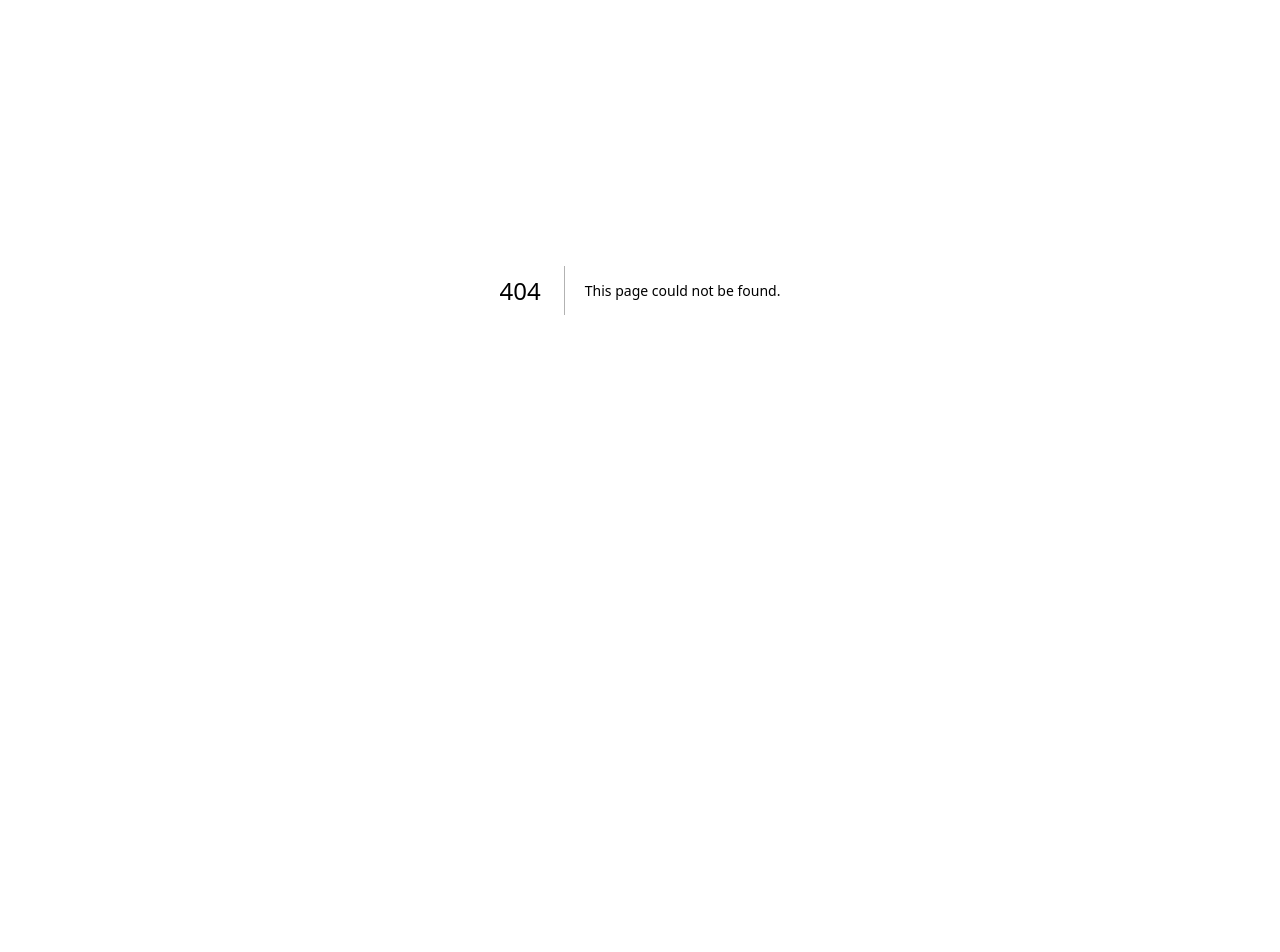
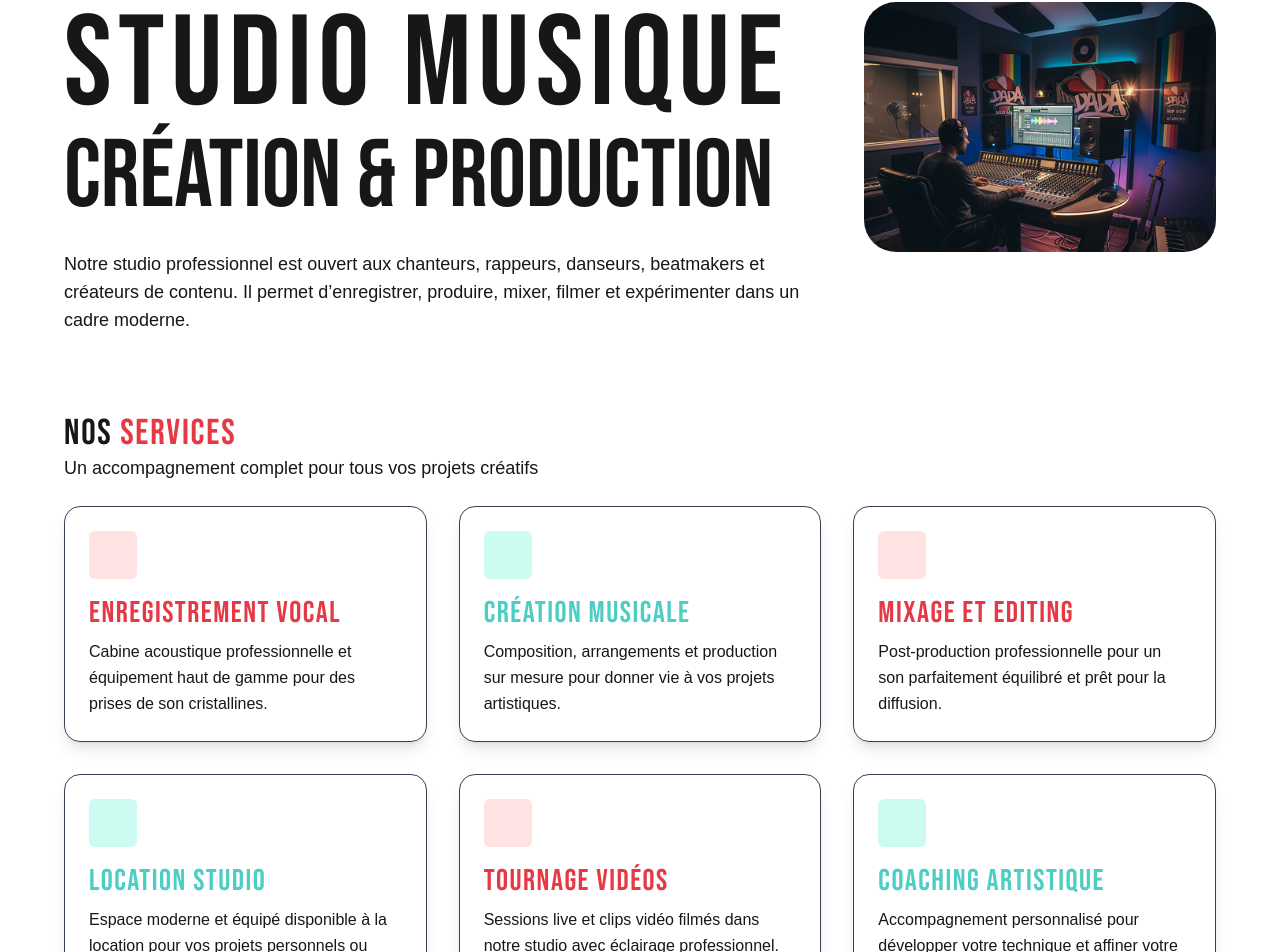
Before and after one commit to Dada-HipHop-Academy/frontend, a Next.js app: page /studio-musique in a window 1280 px wide. Before the commit this address had no page. Shown: the part 110-1062 px from the top of the page. Before the commit the page ends 800 px from the top, so only its background shows below. Built offline with nearby package versions, Linux system fonts and the light colour scheme.

Commit message:
Add <Studio Musique> page

```diff
--- a/app/a-propos/page.tsx
+++ b/app/a-propos/page.tsx
@@ -29,7 +29,7 @@
                             </p>
 
                             <p className="text-gray-700 text-lg leading-relaxed mb-6">
-                                Fondé par <span className="font-semibold">Ghda Belgacem</span>, danseuse,
+                                Fondé par <span className="font-semibold">Ghada Belgacem</span>, danseuse,
                                 coach et créatrice de contenus, notre espace met en avant les
                                 valeurs de la culture urbaine : énergie, créativité, liberté et
                                 dépassement.
--- /dev/null
+++ b/app/studio-musique/page.tsx
@@ -0,0 +1,118 @@
+export default function SutdioMusique() {
+    const services = [
+        {
+            title: "ENREGISTREMENT VOCAL",
+            description:
+                "Cabine acoustique professionnelle et équipement haut de gamme pour des prises de son cristallines.",
+            color: "bg-red-100",
+            textColor: "text-[#E63946]",
+        },
+        {
+            title: "CRÉATION MUSICALE",
+            description:
+                "Composition, arrangements et production sur mesure pour donner vie à vos projets artistiques.",
+            color: "bg-teal-100",
+            textColor: "text-[#4ECDC4]",
+        },
+        {
+            title: "MIXAGE ET EDITING",
+            description:
+                "Post-production professionnelle pour un son parfaitement équilibré et prêt pour la diffusion.",
+            color: "bg-red-100",
+            textColor: "text-[#E63946]",
+        },
+        {
+            title: "LOCATION STUDIO",
+            description:
+                "Espace moderne et équipé disponible à la location pour vos projets personnels ou professionnels.",
+            color: "bg-teal-100",
+            textColor: "text-[#4ECDC4]",
+        },
+        {
+            title: "TOURNAGE VIDÉOS",
+            description:
+                "Sessions live et clips vidéo filmés dans notre studio avec éclairage professionnel.",
+            color: "bg-red-100",
+            textColor: "text-[#E63946]",
+        },
+        {
+            title: "COACHING ARTISTIQUE",
+            description:
+                "Accompagnement personnalisé pour développer votre technique et affiner votre identité artistique.",
+            color: "bg-teal-100",
+            textColor: "text-[#4ECDC4]",
+        },
+    ];
+
+    const tags = [
+        "Artistes solos",
+        "Groupes",
+        "Danseurs",
+        "Créateurs de contenu",
+        "Ecoles",
+        "Entreprise",
+        "Rappeurs",
+        "Beatmakers",
+        "Chanteurs",
+    ];
+
+    return (
+        <div className="w-full overflow-hidden py-28">
+            <div className="px-4 md:px-6 lg:px-16">
+                <section>
+                    <div className="grid grid-cols-1 lg:grid-cols-3 gap-12 mb-20">
+                        <div className="lg:col-span-2">
+                            <h1 className="text-9xl font-medium tracking-wider font-bebas uppercase">
+                                Studio Musique
+                            </h1>
+                            <h1 className="text-8xl font-medium font-bebas mb-6 uppercase">
+                                Création & Production
+                            </h1>
+                            <p className="text-lg">
+                                Notre studio professionnel est ouvert aux chanteurs, rappeurs, danseurs, beatmakers et créateurs de contenu. Il permet d’enregistrer, produire, mixer, filmer et expérimenter dans un cadre moderne.
+                            </p>
+                        </div>
+                        {/* Image */}
+                        <img
+                            src="/studiomusique1.png"
+                            alt="Dada Academy"
+                            className="w-full rounded-4xl object-cover"
+                        />
+                    </div>
+                </section>
+                <section>
+                    <h2 className="text-4xl font-bebas font-medium tracking-wider">
+                        Nos <span className="text-[#E63946]">Services</span>
+                    </h2>
+                    <p className="text-lg mb-6">Un accompagnement complet pour tous vos projets créatifs</p>
+                    <div className="grid grid-cols-1 md:grid-cols-2 lg:grid-cols-3 gap-8">
+                        {services.map((service, index) => (
+                            <div className="rounded-2xl border border-gray-700 p-6 shadow-lg" key={index}>
+                                <div className={`w-12 h-12 rounded-md mb-4 ${service.color}`} />
+                                <h3 className={`text-3xl mb-2 uppercase font-bebas tracking-wider ${service.textColor}`}>
+                                    {service.title}
+                                </h3>
+                                <p className="leading-relaxed text-md">
+                                    {service.description}
+                                </p>
+                            </div>
+                        ))}
+                    </div>
+                </section>
+                <section className="mt-20">
+                    <h2 className="uppercase font-bebas tracking-wider text-4xl text-center">
+                        Pou <span className="text-[#E63946]">qui ?</span>
+                    </h2>
+                    <p className="text-lg mb-6 text-center">Notre studio accueille tous les profils créatifs</p>
+                    <div className="flex flex-wrap gap-4 justify-center">
+                        {tags.map((tag) => (
+                            <button key={tag} className="cursor-pointer px-6 py-2 rounded-full border border-gray-800 text-md font-bold hover:bg-gray-200 transition">
+                                {tag}
+                            </button>
+                        ))}
+                    </div>
+                </section>
+            </div>
+        </div>
+    );
+}
```
Also changed, not shown: public/studiomusique1.png (added).
